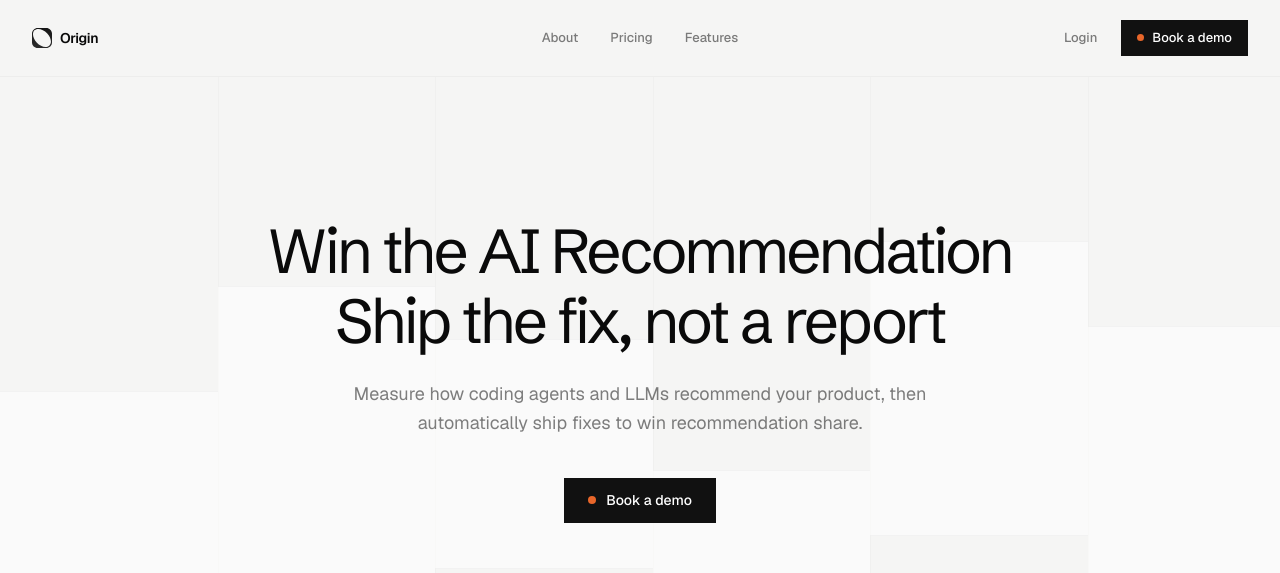
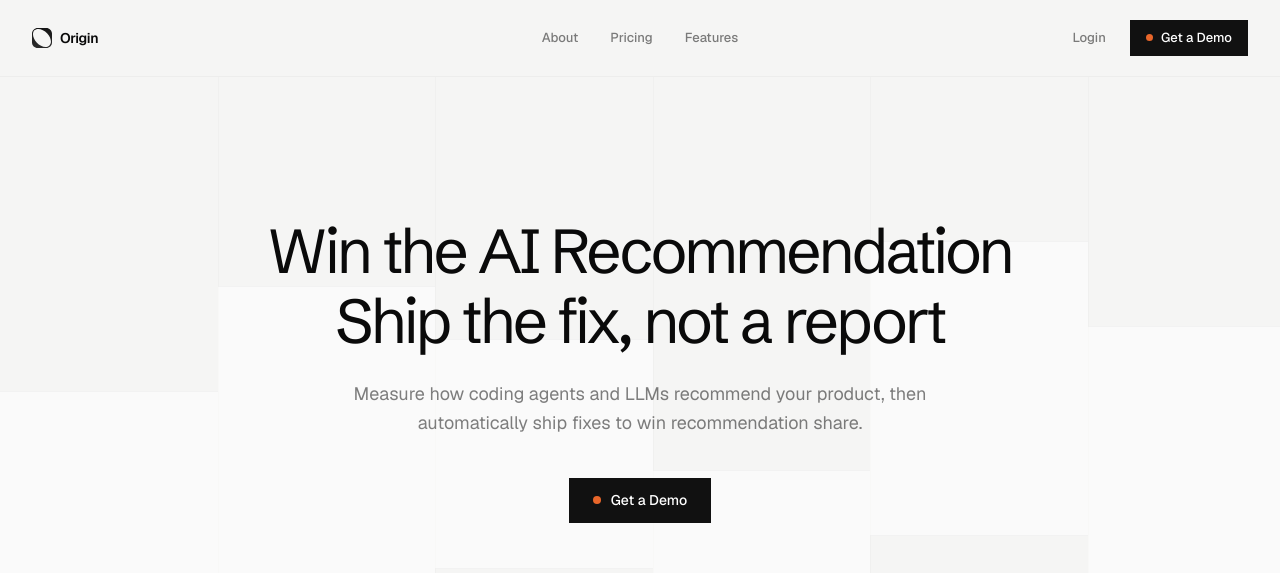
Before and after one commit to tryoriginai/marketing-site, a Next.js app: page / in a window 1280 px wide. Shown: the top 573 px of the page. Built offline with nearby package versions, Linux system fonts and the light colour scheme.

Commit message:
Update 'Book a demo' to 'Get a Demo'

```diff
--- a/app/page.tsx
+++ b/app/page.tsx
@@ -721,7 +721,7 @@ export default function Home() {
             Developers find products directly inside AI tools. If your documentation is missing or outdated, models will recommend a competitor instead.
           </p>
           <div className="pt-2 lg:pt-0">
-            <CtaButton size="md">Book a demo</CtaButton>
+            <CtaButton size="md">Get a Demo</CtaButton>
           </div>
         </div>
 
--- a/components/cta-button.tsx
+++ b/components/cta-button.tsx
@@ -15,7 +15,7 @@ export function CtaButton({
   size = "md",
   variant = "primary",
   showDot = true,
-  children = "Book a demo",
+  children = "Get a Demo",
 }: CtaButtonProps) {
   const sizeClasses = {
     sm: "text-[13px] px-4 py-2 gap-2",
--- a/components/signal-architecture.tsx
+++ b/components/signal-architecture.tsx
@@ -219,12 +219,9 @@ export function SignalArchitecture() {
               {activeStep === 0 && (
                 <div className="space-y-3">
                   <div className="text-[rgba(0,0,0,0.4)]">{'// Scanning codebase, docs directories and package registries'}</div>
-                  <div className="flex items-center gap-1.5 text-[#e8662a] font-bold">
-                    <span className="shrink-0">$</span>
-                    <span>origin scan --path=./better-found</span>
-                  </div>
+
                   <div className="border border-[rgba(0,0,0,0.05)] bg-[rgba(0,0,0,0.01)] p-4 space-y-1.5 text-[11px] leading-snug">
-                    <div>better-found/</div>
+                    <div>your-app/</div>
                     <div>├── app/</div>
                     <div className="pl-4 text-[rgba(0,0,0,0.4)]">├── page.tsx <span className="text-[rgba(0,0,0,0.3)]">(1.2kb)</span></div>
                     <div className="pl-4 text-[rgba(0,0,0,0.4)]">└── layout.tsx <span className="text-[rgba(0,0,0,0.3)]">(0.8kb)</span></div>
@@ -244,10 +241,7 @@ export function SignalArchitecture() {
               {activeStep === 1 && (
                 <div className="space-y-3">
                   <div className="text-[rgba(0,0,0,0.4)]">{'// Simulating developer queries inside headless editor agents'}</div>
-                  <div className="flex items-center gap-1.5 text-[#e8662a] font-bold">
-                    <span className="shrink-0">$</span>
-                    <span>origin probe --engines=sonnet,gpt5,perplexity</span>
-                  </div>
+
                   <div className="space-y-2.5">
                     <div className="p-3 border border-[rgba(0,0,0,0.05)] bg-[rgba(0,0,0,0.01)] space-y-1">
                       <div className="flex justify-between text-[11px] border-b border-[rgba(0,0,0,0.04)] pb-1 mb-1">
@@ -315,10 +309,7 @@ export function SignalArchitecture() {
               {activeStep === 3 && (
                 <div className="space-y-3">
                   <div className="text-[rgba(0,0,0,0.4)]">{'// Analyzing documentation completeness & semantic index matching'}</div>
-                  <div className="flex items-center gap-1.5 text-[#e8662a] font-bold">
-                    <span className="shrink-0">$</span>
-                    <span>origin diagnose --format=brief</span>
-                  </div>
+
 
                   <div className="space-y-2 text-[11px]">
                     <div className="p-3 border border-[rgba(0,0,0,0.05)] bg-[rgba(232,102,42,0.01)] border-l-2 border-l-[#e8662a] space-y-1">
```
